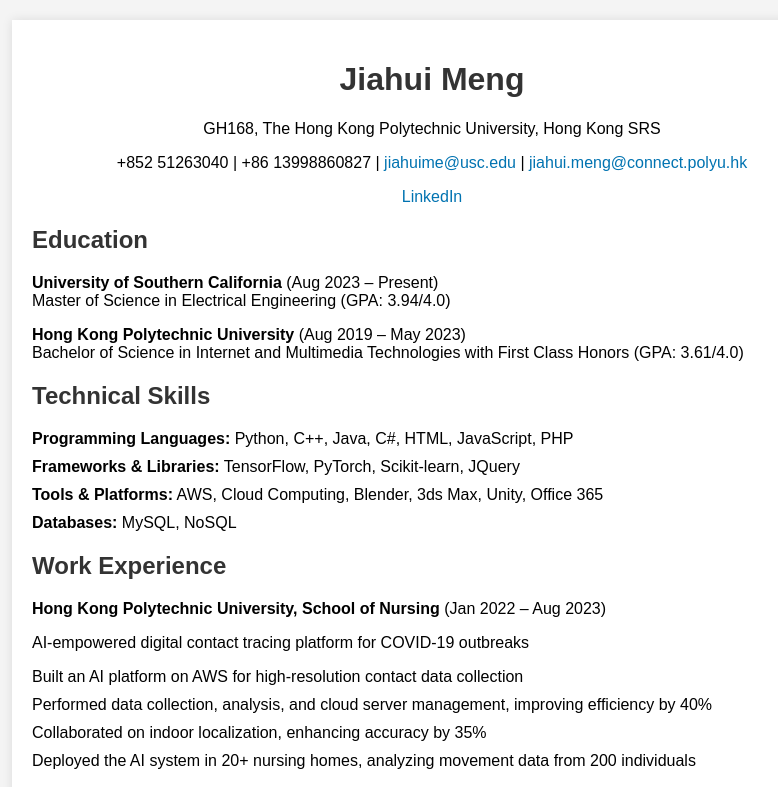
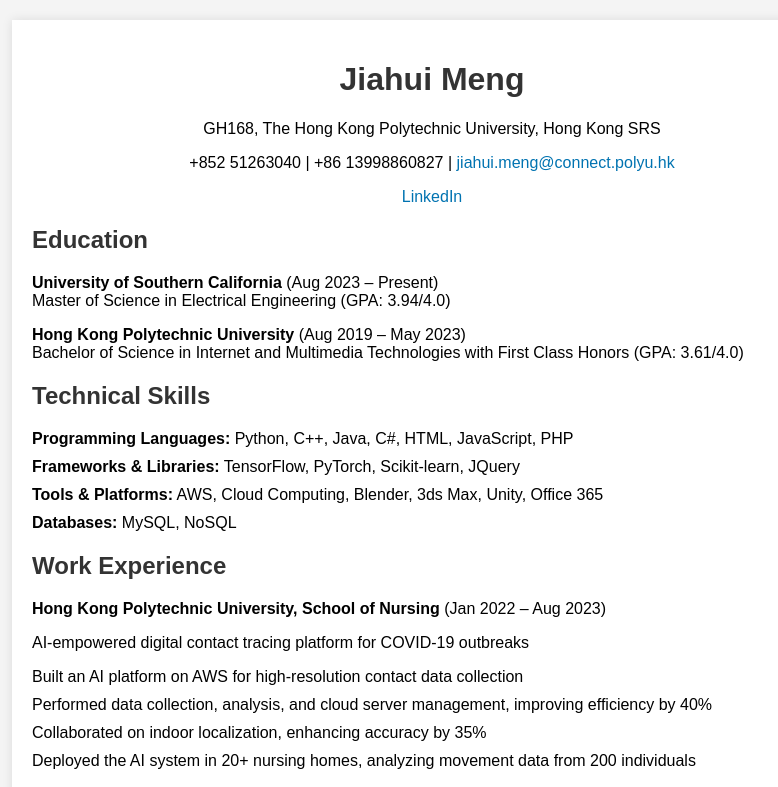
Before and after one commit to Jiahui-Meng/Jiahui-Meng.github.io, a plain HTML site: page index.html in a window 1280 px wide. Shown: the top 787 px of the page, without its empty margins (208-986 px from the left). Drawn offline with Linux system fonts and the light colour scheme.

Commit message:
Update email

```diff
--- a/index.html
+++ b/index.html
@@ -45,7 +45,7 @@
         <div class="contact">
             <h1>Jiahui Meng</h1>
             <p>GH168, The Hong Kong Polytechnic University, Hong Kong SRS</p>
-            <p>+852 51263040 | +86 13998860827 | <a href="mailto:jiahuime@usc.edu">jiahuime@usc.edu</a> | <a href="mailto:jiahui.meng@connect.polyu.hk">jiahui.meng@connect.polyu.hk</a></p>
+            <p>+852 51263040 | +86 13998860827 | <a href="mailto:jiahui.meng@connect.polyu.hk">jiahui.meng@connect.polyu.hk</a></p>
             <p><a href="https://www.linkedin.com/in/meng-jiahui" target="_blank">LinkedIn</a></p>
         </div>
 
```
